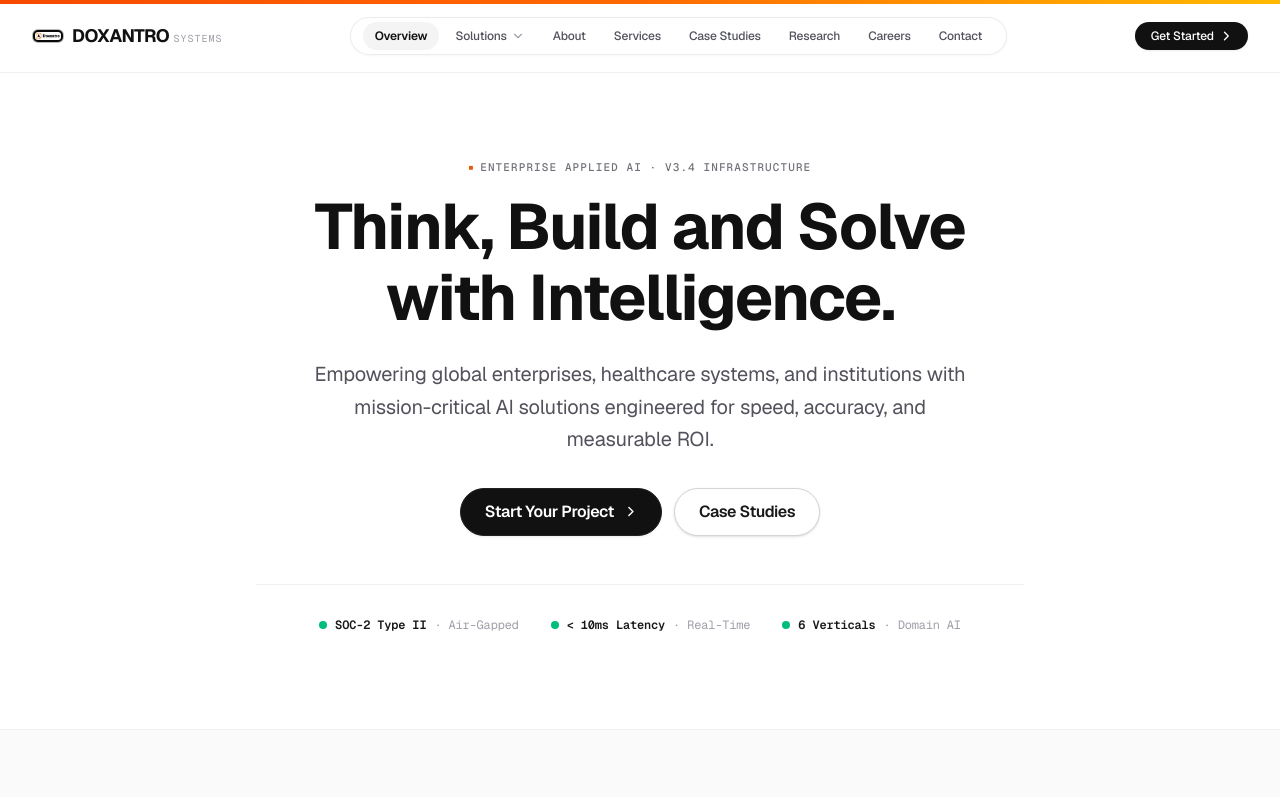
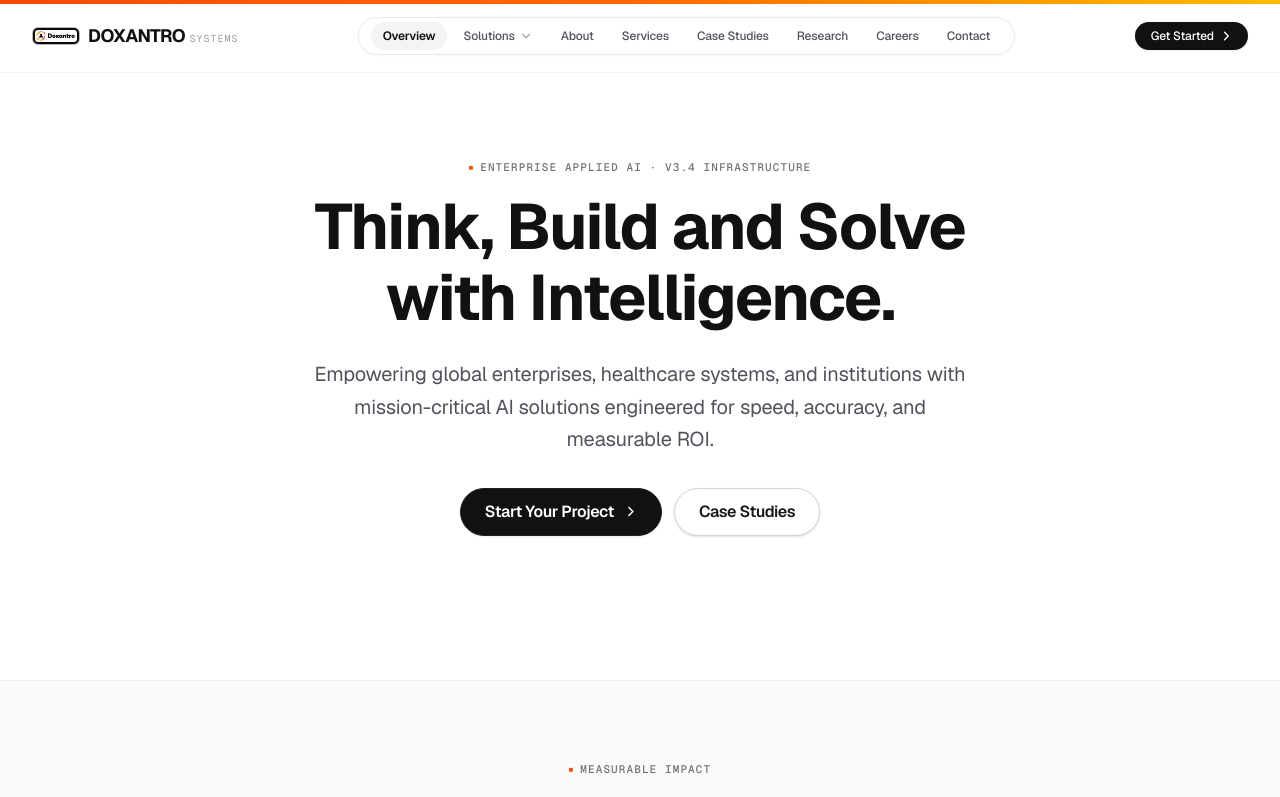
Before and after one commit to doxantro/Doxantro-Website, a Next.js app: page / in a window 1280 px wide. Shown: the top 797 px of the page. Built offline with nearby package versions, Linux system fonts and the light colour scheme.

Commit message:
feat:updated hero section

```diff
--- a/src/components/Navbar.tsx
+++ b/src/components/Navbar.tsx
@@ -71,8 +71,8 @@ export default function Navbar() {
                 <Image
                   src="/dox1.jpg"
                   alt="Doxantro Systems"
-                  width={26}
-                  height={26}
+                  width={42}
+                  height={42}
                   className="rounded-[3px] object-cover"
                   priority
                 />
--- a/src/sections/HeroSection.tsx
+++ b/src/sections/HeroSection.tsx
@@ -52,7 +52,7 @@ export default function HeroSection() {
           </div>
 
           {/* 5. 3 Hairline Metric Indicators (Centered Strip) */}
-          <div className="pt-6 sm:pt-8 border-t border-black/[0.06] flex flex-wrap items-center justify-center gap-4 sm:gap-8 text-xs font-mono w-full">
+          {/* <div className="pt-6 sm:pt-8 border-t border-black/[0.06] flex flex-wrap items-center justify-center gap-4 sm:gap-8 text-xs font-mono w-full">
             <div className="flex items-center gap-2 min-w-0">
               <span className="w-2 h-2 rounded-full bg-emerald-500 flex-shrink-0" />
               <span className="font-semibold text-zinc-900">SOC-2 Type II</span>
@@ -70,7 +70,7 @@ export default function HeroSection() {
               <span className="font-semibold text-zinc-900">6 Verticals</span>
               <span className="text-zinc-400">· Domain AI</span>
             </div>
-          </div>
+          </div> */}
         </motion.div>
       </div>
     </section>
```
